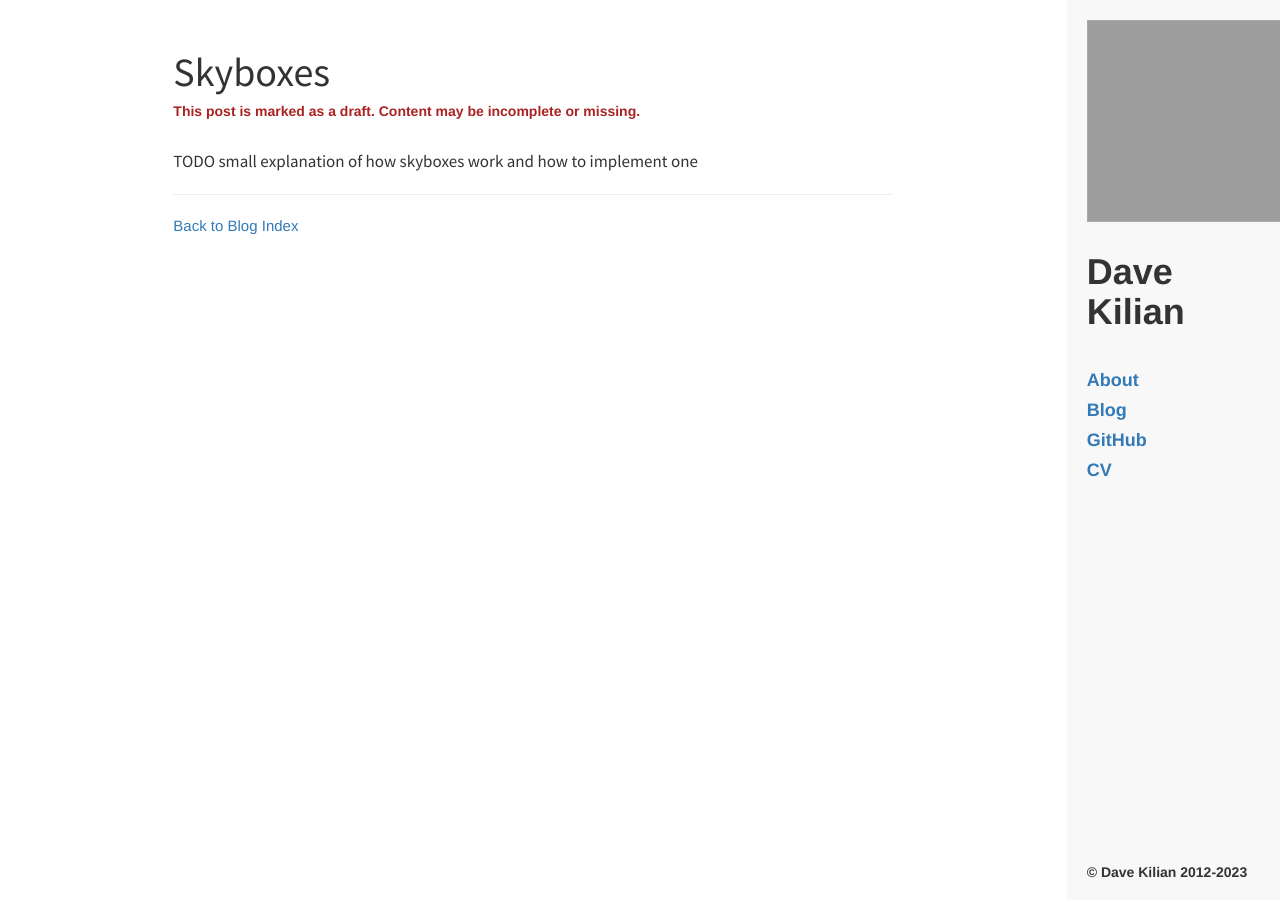
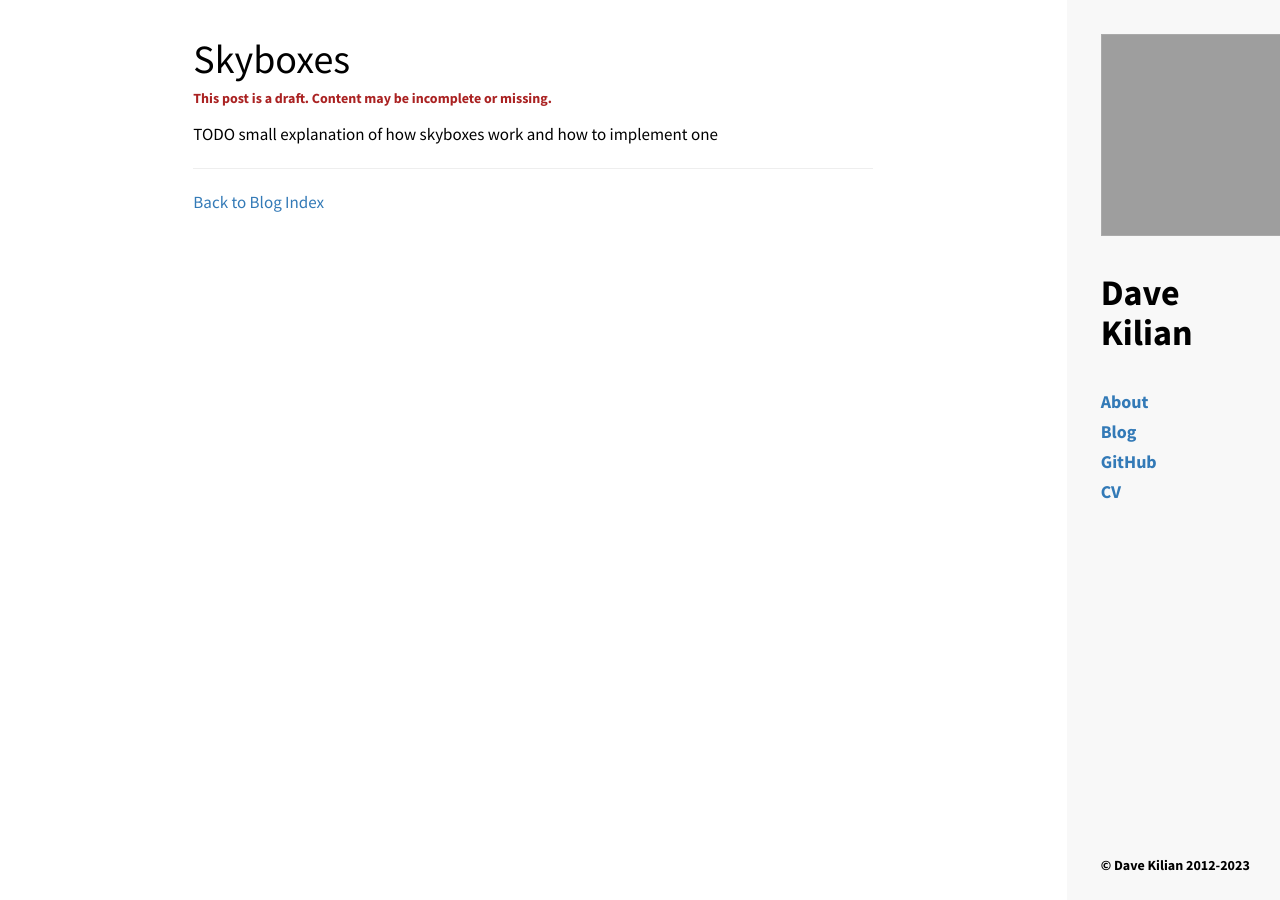
Before and after one commit to davekilian/davekilian.github.com, a Jekyll site: the page built from _posts/2012-12-17-skyboxes.markdown, in a window 1280 px wide. Built offline with Jekyll 4.4.1, drawn with Linux system fonts in a browser that asks for light colours; nearby versions of some CDN libraries; grey boxes are pictures that could not be loaded.

Commit message:
layout tweaks

```diff
--- a/_layouts/post.html
+++ b/_layouts/post.html
@@ -3,18 +3,18 @@
 ---
 <div style="padding: 1em">
     <div class="post-container">
-        <div style="margin-bottom: 3em; margin-top: 4em">
-                <h1 class="post-title">{{ page.title }}</h1>
-                {% if page.draft %}
-                    <h5 style="color:#a22">This post is marked as a draft. Content may be incomplete or missing.</h5>
-                {% endif %}
+        <div>
+            <h1 class="post-title">{{ page.title }}</h1>
+            {% if page.draft %}
+                <h5 style="color:#a22">This post is a draft. Content may be incomplete or missing.</h5>
+            {% endif %}
         </div>
         <div class="post-content">
             {{ content }}
         </div>
         <div class="hidden-print">
             <hr />
-            <a style="font-size: 150%" href="/">Back to Blog Index</a>
+            <a href="/">Back to Blog Index</a>
         </div>
     </div>
 </div>
--- a/global.css
+++ b/global.css
@@ -1,4 +1,18 @@
 @import url('https://fonts.googleapis.com/css?family=Source+Sans+Pro:400,400i,700&display=swap');
+
+html
+{
+    -webkit-font-smoothing: antialiased;
+}
+
+body
+{
+    font-family: "Source Sans Pro", sans-serif;
+    font-size: 17px;
+    font-weight: 400;
+    line-height: 1.618;
+    color: black;
+}
 
 ul.nav
 {
@@ -56,7 +70,7 @@ div.post-blurb:hover
 
 div.post-container
 {
-    max-width: 720px;
+    max-width: 40em;
     margin-left: auto;
     margin-right: auto;
 }
@@ -68,9 +82,6 @@ div.post-date
 
 div.post-content
 {
-    font-family: "Source Sans Pro", sans-serif;
-    font-size: 17px;
-    font-weight: 400;
 }
 
 div.post-content h1,
@@ -113,11 +124,6 @@ div.post-content h2
 {
     padding-bottom: .1em;
     border-bottom: 1px solid #eee;
-}
-
-body
-{
-    font-size: 100%;
 }
 
 p
```
